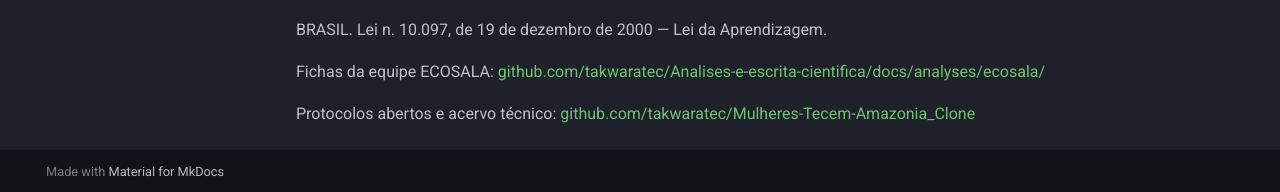
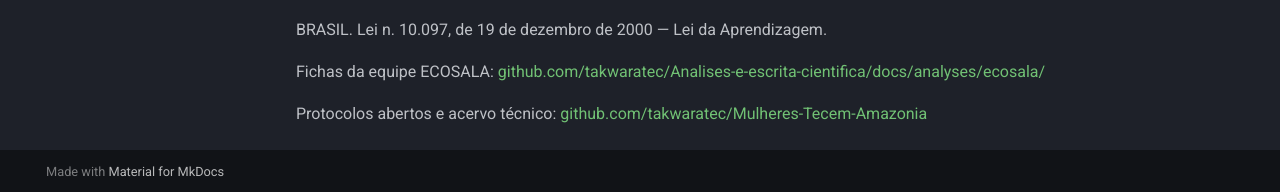
Before and after one commit to takwaratec/plataforma-juventude-solidaria-2026, an MkDocs documentation site: the page built from docs/editais/fundo-vaga-lumen-2026/proposta-final-vaga-lumen.md, in a window 1280 px wide and 900 px high, scrolled down 5728 px. Shown: the part 705-897 px from the top of the window. Built offline with MkDocs 1.6.1 and Material for MkDocs 9.7.7, drawn with Linux system fonts in a browser that asks for light colours; comment, search, counter and statistics services are not loaded; some of the changed lines change nothing that is shown.

Commit message:
Corrige links: MQTF sem _Clone, memorial raw GitHub

```diff
--- a/docs/editais/fundo-vaga-lumen-2026/proposta-final-vaga-lumen.md
+++ b/docs/editais/fundo-vaga-lumen-2026/proposta-final-vaga-lumen.md
@@ -16,9 +16,9 @@
 | 📚 **Referências científicas (pirolenhoso, PU, bioenergia)** | [abrir](https://github.com/takwaratec/Analises-e-escrita-cientifica/blob/main/docs/analyses/ecosala/referencias-pirolenhoso-pu.md) |
 | 👥 **Fichas da equipe ECOSALA (10 membros)** | [abrir](https://github.com/takwaratec/Analises-e-escrita-cientifica/tree/main/docs/analyses/ecosala/) |
 | 🧭 **Curadoria das imagens (André Blanco)** | [abrir](https://takwaratec.github.io/plataforma-juventude-solidaria-2026/editais/fundo-vaga-lumen-2026/curatoria-imagens-andre/) |
-| 🗺️ **Memorial da reunião inaugural (05/05/2026)** | [abrir](https://takwaratec.github.io/plataforma-juventude-solidaria-2026/12_REUNIOES/MEMORIAL_REUNIAO_2026-05-05/) |
+| 🗺️ **Memorial da reunião inaugural (05/05/2026)** | [abrir](https://github.com/takwaratec/plataforma-juventude-solidaria-2026/blob/main/12_REUNIOES/MEMORIAL_REUNIAO_2026-05-05.md) |
 | 📐 **Plano de alinhamento T01-T12** | [abrir](https://takwaratec.github.io/plataforma-juventude-solidaria-2026/editais/fundo-vaga-lumen-2026/plano-alinhamento-t01-t12/) |
-| 🏛️ **Acervo MQTF (protocolos, ensaios, Diquada)** | [abrir](https://github.com/takwaratec/Mulheres-Tecem-Amazonia_Clone) |
+| 🏛️ **Acervo MQTF (protocolos, ensaios, Diquada)** | [abrir](https://github.com/takwaratec/Mulheres-Tecem-Amazonia) |
 | 📖 **Bibliografia ABNT completa** | [abrir](https://takwaratec.github.io/plataforma-juventude-solidaria-2026/editais/fundo-vaga-lumen-2026/bibliografia-abnt/) |
 
 ---
@@ -145,4 +145,4 @@ BRASIL. Lei n. 10.097, de 19 de dezembro de 2000 — Lei da Aprendizagem.
 
 Fichas da equipe ECOSALA: [github.com/takwaratec/Analises-e-escrita-cientifica/docs/analyses/ecosala/](https://github.com/takwaratec/Analises-e-escrita-cientifica/tree/main/docs/analyses/ecosala/)
 
-Protocolos abertos e acervo técnico: [github.com/takwaratec/Mulheres-Tecem-Amazonia_Clone](https://github.com/takwaratec/Mulheres-Tecem-Amazonia_Clone)
+Protocolos abertos e acervo técnico: [github.com/takwaratec/Mulheres-Tecem-Amazonia](https://github.com/takwaratec/Mulheres-Tecem-Amazonia)
```
